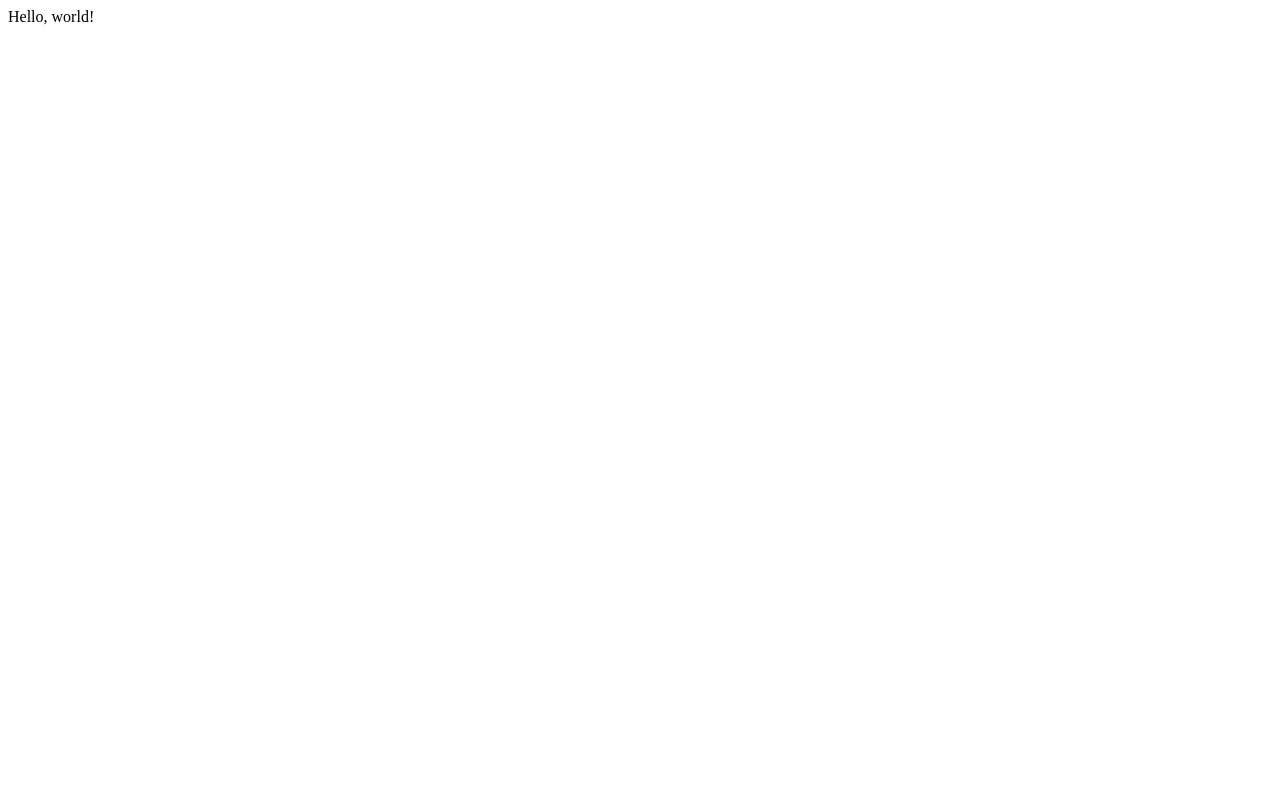
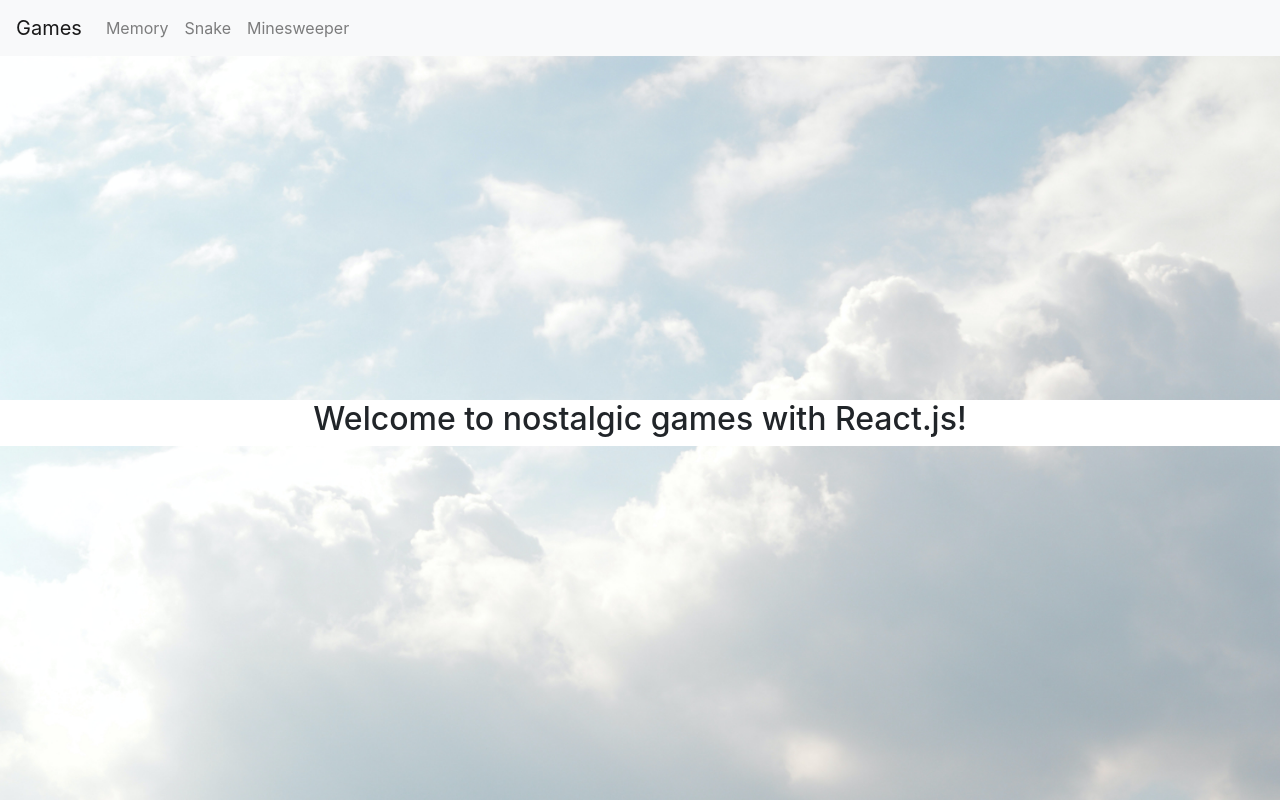
Before and after one commit to charlottea98/pink-games, a React app: page / in a window 1280 px wide. Built offline with nearby package versions, Linux system fonts and the light colour scheme.

Commit message:
Basic webpage

```diff
--- a/package.json
+++ b/package.json
@@ -13,8 +13,12 @@
   "author": "",
   "license": "ISC",
   "dependencies": {
+    "bootstrap": "^4.5.0",
     "react": "^16.13.1",
-    "react-dom": "^16.13.1"
+    "react-bootstrap": "^1.3.0",
+    "react-dom": "^16.13.1",
+    "react-router": "^5.2.0",
+    "react-router-dom": "^5.2.0"
   },
   "devDependencies": {
     "@babel/core": "^7.11.0",
--- a/src/App.js
+++ /dev/null
@@ -1,7 +0,0 @@
-import React from "react";
-
-function App() {
-  return <div>Hello, world!</div>;
-}
-
-export default App;
--- /dev/null
+++ b/src/components/App.css
@@ -0,0 +1,7 @@
+.text-container {
+  position: absolute;
+  top: 50%;
+  width: 100%;
+  text-align: center;
+  background-color: white;
+}
--- /dev/null
+++ b/src/components/App.js
@@ -0,0 +1,24 @@
+import React from "react";
+import Navigation from "./Navigation";
+import { HashRouter as Router, Switch, Route } from "react-router-dom";
+import Home from "./Home";
+import Memory from "./memory";
+import Snake from "./snake";
+import Minesweeper from "./minesweeper";
+import "./App.css";
+
+function App() {
+  return (
+    <Router>
+      <Navigation></Navigation>
+      <Switch>
+        <Route exact path="/" component={Home} />
+        <Route path="/memory" component={Memory} />
+        <Route path="/snake" component={Snake} />
+        <Route path="/minesweeper" component={Minesweeper} />
+      </Switch>
+    </Router>
+  );
+}
+
+export default App;
--- /dev/null
+++ b/src/components/Home.js
@@ -0,0 +1,11 @@
+import React from "react";
+
+function Home() {
+  return (
+    <div className="text-container">
+      <h2>Welcome to nostalgic games with React.js!</h2>
+    </div>
+  );
+}
+
+export default Home;
--- /dev/null
+++ b/src/components/Navigation.js
@@ -0,0 +1,30 @@
+import React from "react";
+import Navbar from "react-bootstrap/Navbar";
+import Nav from "react-bootstrap/Nav";
+import { Link } from "react-router-dom";
+
+function Navigation() {
+  return (
+    <Navbar collapseOnSelect expand="sm" bg="light" variant="light">
+      <Link to="/" className="navbar-brand">
+        Games
+      </Link>
+      <Navbar.Toggle aria-controls="responsive-navbar-nav" />
+      <Navbar.Collapse id="responsive-navbar-nav">
+        <Nav className="mr-auto">
+          <Link to="/memory" className="nav-link">
+            Memory
+          </Link>
+          <Link to="/snake" className="nav-link">
+            Snake
+          </Link>
+          <Link to="/minesweeper" className="nav-link">
+            Minesweeper
+          </Link>
+        </Nav>
+      </Navbar.Collapse>
+    </Navbar>
+  );
+}
+
+export default Navigation;
--- /dev/null
+++ b/src/components/memory/index.js
@@ -0,0 +1,11 @@
+import React from "react";
+
+function Memory() {
+  return (
+    <div className="text-container">
+      <h2>Memory game will be here</h2>
+    </div>
+  );
+}
+
+export default Memory;
--- /dev/null
+++ b/src/components/minesweeper/index.js
@@ -0,0 +1,11 @@
+import React from "react";
+
+function Minesweeper() {
+  return (
+    <div className="text-container">
+      <h2>Minesweeper game will be here</h2>
+    </div>
+  );
+}
+
+export default Minesweeper;
--- /dev/null
+++ b/src/components/snake/index.js
@@ -0,0 +1,11 @@
+import React from "react";
+
+function Snake() {
+  return (
+    <div className="text-container">
+      <h2>Snake game will be here</h2>
+    </div>
+  );
+}
+
+export default Snake;
--- /dev/null
+++ b/src/index.css
@@ -0,0 +1,7 @@
+body {
+  background: url("./images/clouds.jpg") no-repeat center center fixed;
+  background-size: cover;
+  -webkit-background-size: cover;
+  -moz-background-size: cover;
+  -o-background-size: cover;
+}
--- a/src/index.html
+++ b/src/index.html
@@ -6,6 +6,12 @@
       name="viewport"
       content="width=device-width, initial-scale=1, shrink-to-fit=no"
     />
+    <link
+      rel="stylesheet"
+      href="https://maxcdn.bootstrapcdn.com/bootstrap/4.5.0/css/bootstrap.min.css"
+      integrity="sha384-9aIt2nRpC12Uk9gS9baDl411NQApFmC26EwAOH8WgZl5MYYxFfc+NcPb1dKGj7Sk"
+      crossorigin="anonymous"
+    />
   </head>
   <body>
     <div id="app"></div>
--- a/src/index.js
+++ b/src/index.js
@@ -1,5 +1,6 @@
 import React from "react";
 import ReactDOM from "react-dom";
-import App from "./App";
+import App from "./components/App";
+import "./index.css";
 
 ReactDOM.render(<App />, document.getElementById("app"));
```
Also changed, not shown: src/images/clouds.jpg (added), 4 other files (tests, documents, lock files or other folders).
